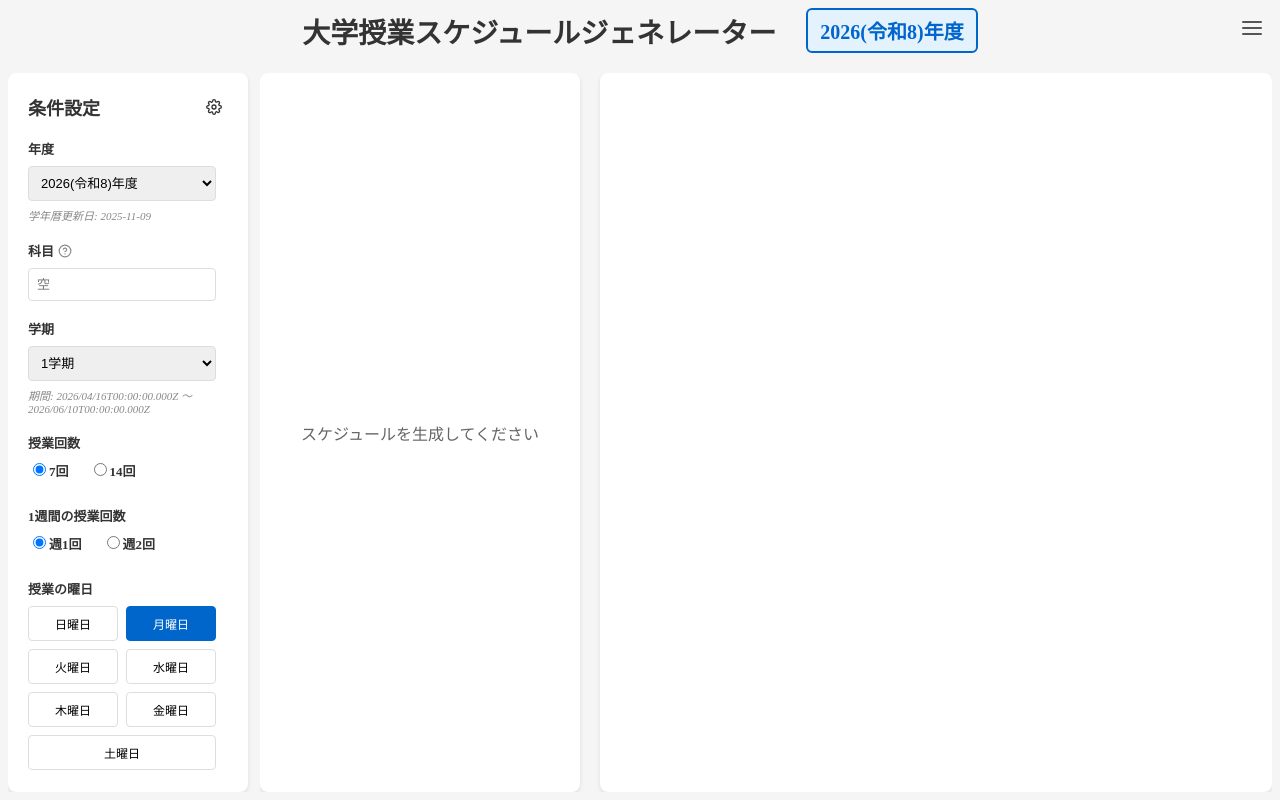
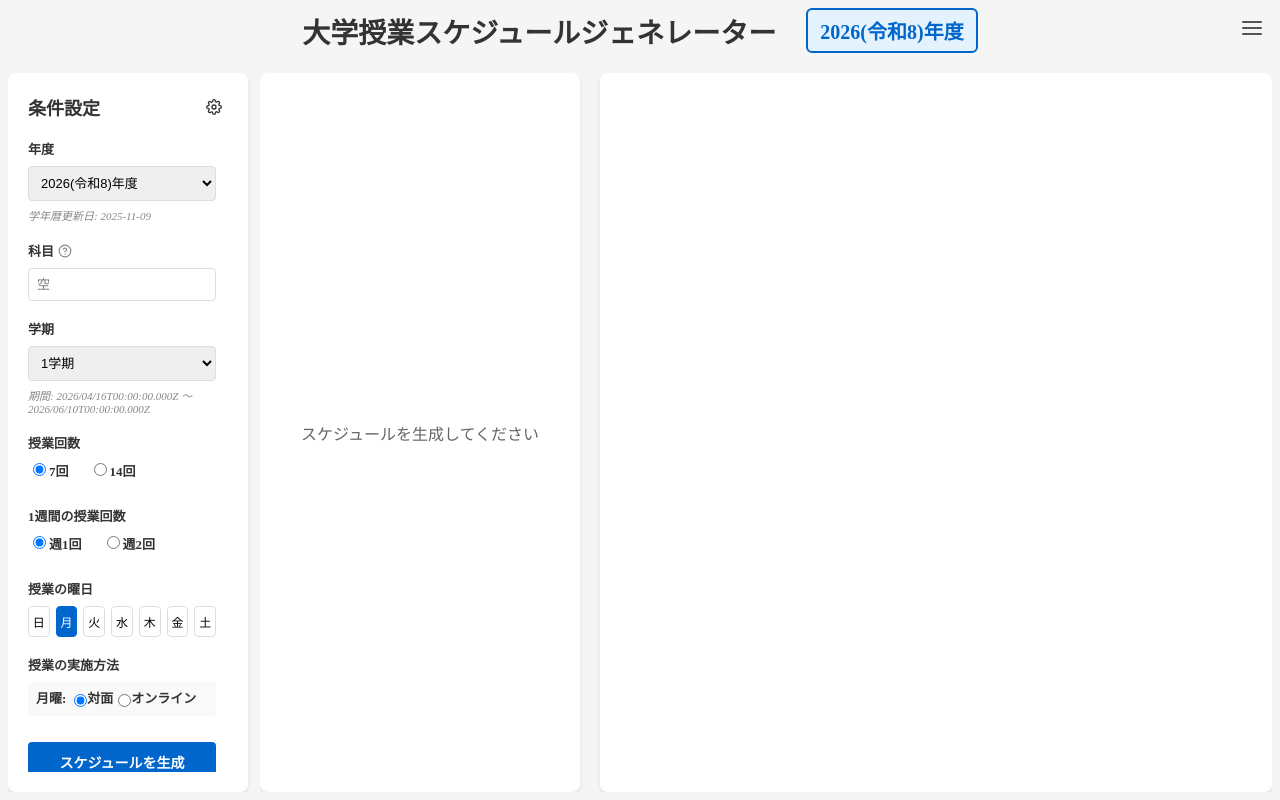
Before and after one commit to qingruikz/course-scheduler, a Vue app: page / in a window 1280 px wide. Built offline with nearby package versions, Linux system fonts and the light colour scheme.

Commit message:
change condition settings layout

```diff
--- a/src/views/MainApp.vue
+++ b/src/views/MainApp.vue
@@ -25,13 +25,25 @@
             </svg>
           </button>
           <div v-if="showAdminMenu" class="dropdown-menu dropdown-menu-admin">
-            <button type="button" class="dropdown-item" @click="onAdminMenuAddCalendar">
+            <button
+              type="button"
+              class="dropdown-item"
+              @click="onAdminMenuAddCalendar"
+            >
               学年暦をカレンダーに追加
             </button>
-            <button type="button" class="dropdown-item" @click="onAdminMenuOfficialCalendar">
+            <button
+              type="button"
+              class="dropdown-item"
+              @click="onAdminMenuOfficialCalendar"
+            >
               大学公式カレンダー
             </button>
-            <button type="button" class="dropdown-item" @click="onAdminMenuCalendarMapper">
+            <button
+              type="button"
+              class="dropdown-item"
+              @click="onAdminMenuCalendarMapper"
+            >
               カレンダー配置管理
             </button>
           </div>
@@ -267,7 +279,7 @@
             <label>授業の曜日</label>
             <div class="day-buttons">
               <button
-                v-for="(day, index) in dayNames"
+                v-for="(shortName, index) in dayShortNames"
                 :key="index"
                 :class="[
                   'day-button',
@@ -275,7 +287,7 @@
                 ]"
                 @click="toggleDay(index as DayOfWeek)"
               >
-                {{ day }}
+                {{ shortName }}
               </button>
             </div>
             <div v-if="selectedClassesPerWeek >= 2" class="day-selection-hint">
@@ -292,7 +304,7 @@
               class="delivery-mode-group"
             >
               <label class="delivery-mode-label">
-                {{ dayNames[dayIndex] }}:
+                {{ dayShortNames[dayIndex] }}曜:
               </label>
               <div class="delivery-mode-options">
                 <label class="radio-label">
@@ -684,6 +696,7 @@ const dayNames = [
   "金曜日",
   "土曜日",
 ];
+const dayShortNames = ["日", "月", "火", "水", "木", "金", "土"];
 
 const calendarData = ref<CalendarData | null>(null);
 const currentYearData = ref<YearData | null>(null);
@@ -1506,14 +1519,14 @@ function hideDeliveryPopover() {
 
 .day-buttons {
   display: flex;
-  flex-wrap: wrap;
-  gap: 8px;
+  flex-wrap: nowrap;
+  gap: 6px;
 }
 
 .day-button {
   flex: 1;
-  min-width: 60px;
-  padding: 8px 4px;
+  min-width: 0;
+  padding: 6px 2px;
   border: 1px solid #ddd;
   border-radius: 4px;
   background: white;
@@ -1688,23 +1701,41 @@ function hideDeliveryPopover() {
 }
 
 .delivery-mode-group {
+  display: flex;
+  align-items: center;
+  flex-wrap: wrap;
+  gap: 8px;
   margin-bottom: 10px;
   padding: 8px;
   background: #f9f9f9;
   border-radius: 4px;
 }
 
-.delivery-mode-label {
-  display: block;
+.delivery-mode-group .delivery-mode-label {
   font-weight: bold;
-  margin-bottom: 6px;
+  margin: 0;
+  margin-bottom: 0;
   color: #333;
-  font-size: 12px;
+  font-size: 13px;
+  flex-shrink: 0;
+  line-height: 1.4;
 }
 
 .delivery-mode-options {
   display: flex;
-  gap: 15px;
+  align-items: center;
+  gap: 5px;
+}
+
+.delivery-mode-options .radio-label {
+  margin: 0;
+  font-size: 13px;
+  line-height: 1.4;
+}
+
+.delivery-mode-options .radio-label input[type="radio"] {
+  margin: 0;
+  vertical-align: middle;
 }
 
 .right-content-grid {
```
